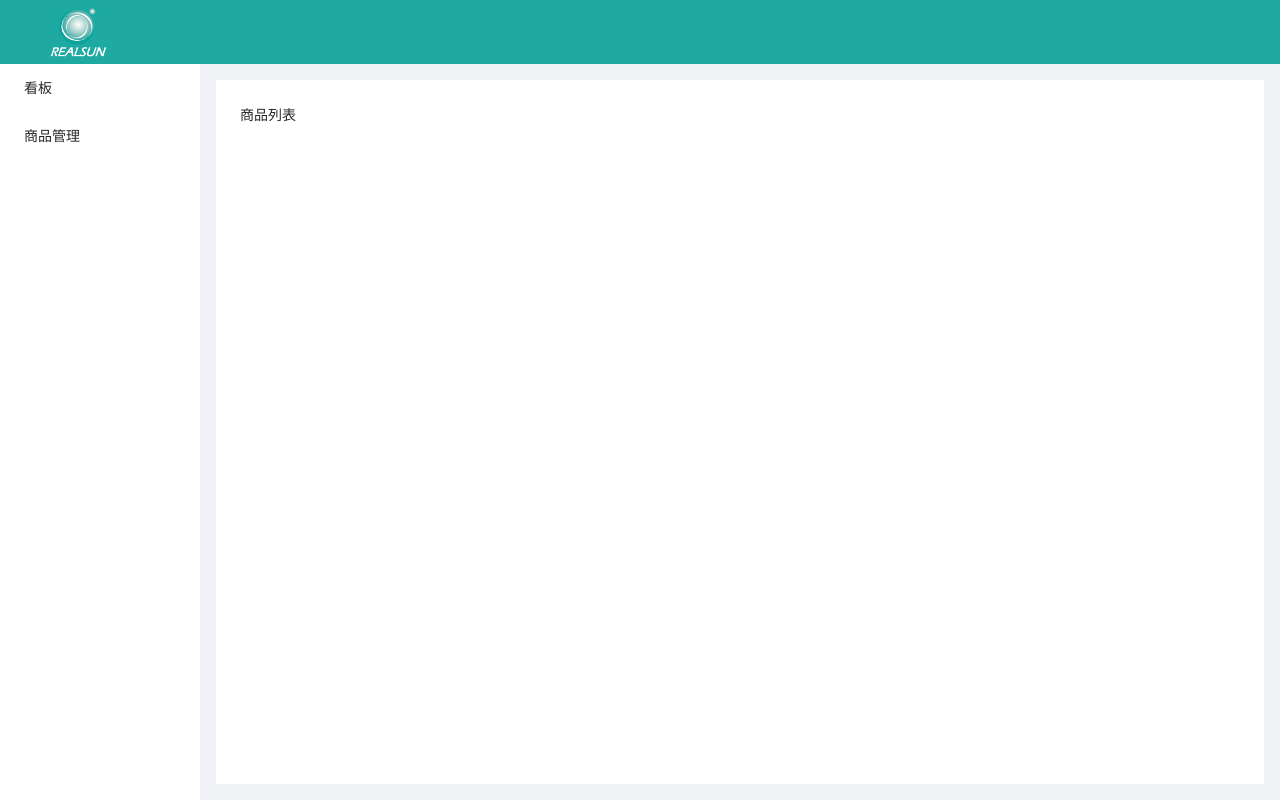
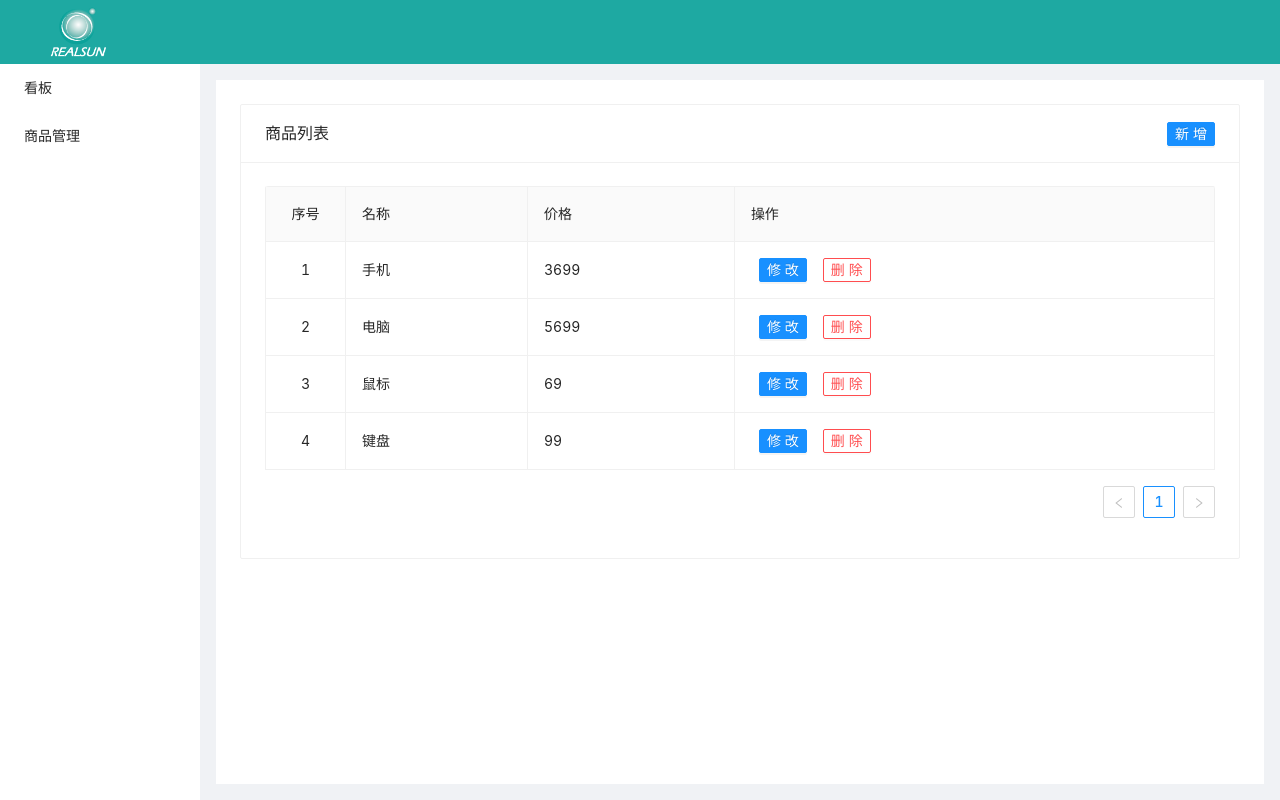
Before and after one commit to codetanqi/ReactDemo, a React (Create React App) app: page /#/admin/products in a window 1280 px wide. Built offline with nearby package versions, Linux system fonts and the light colour scheme.

Commit message:
商品列表静态页面完成

```diff
--- a/src/pages/admin/products/List.js
+++ b/src/pages/admin/products/List.js
@@ -1,10 +1,65 @@
-import React from 'react'
+import React from 'react';
+import { Button, Card, message, Popconfirm, Table } from 'antd'
 
+const dataSource = [
+    {
+        id: 1,
+        name: '手机',
+        price: 3699
+    },
+    {
+        id: 2,
+        name: '电脑',
+        price: 5699
+    }, {
+        id: 3,
+        name: '鼠标',
+        price: 69
+    }, {
+        id: 4,
+        name: '键盘',
+        price: 99
+    }
+];
 function List() {
+    const column = [
+        {
+            title: '序号',
+            key: 'id',
+            width: 80,
+            align: 'center',
+            render: (text, record, index) => index + 1
+        }, {
+            title: '名称',
+            dataIndex: 'name',
+        },
+        {
+            title: '价格',
+            dataIndex: 'price'
+        },
+        {
+            title: '操作',
+            render: (text, record, index) => {
+                return <div>
+                    <Button size='small' type='primary' style={{ margin: '0 0.5rem 0 0.5rem' }} >修改</Button>
+                    <Popconfirm
+                        title="确认要操作吗"
+                        onCancel={() => { message.info('取消成功'); }}
+                        onConfirm={() => { message.success('删除成功'); }}
+                        cancelText="取消"
+                        okText="确定"
+                    >
+                        <Button size='small' danger style={{ margin: '0 0.5rem 0 0.5rem' }}>删除</Button></Popconfirm>
+                </div>
+            }
+        }
+    ]
+
+
     return (
-        <div>
-            <h1>商品列表</h1>
-        </div>
+        <Card title="商品列表" extra={<Button type="primary" size="small">新增</Button>}>
+            <Table columns={column} bordered dataSource={dataSource} ></Table>
+        </Card>
     )
 }
 
```
